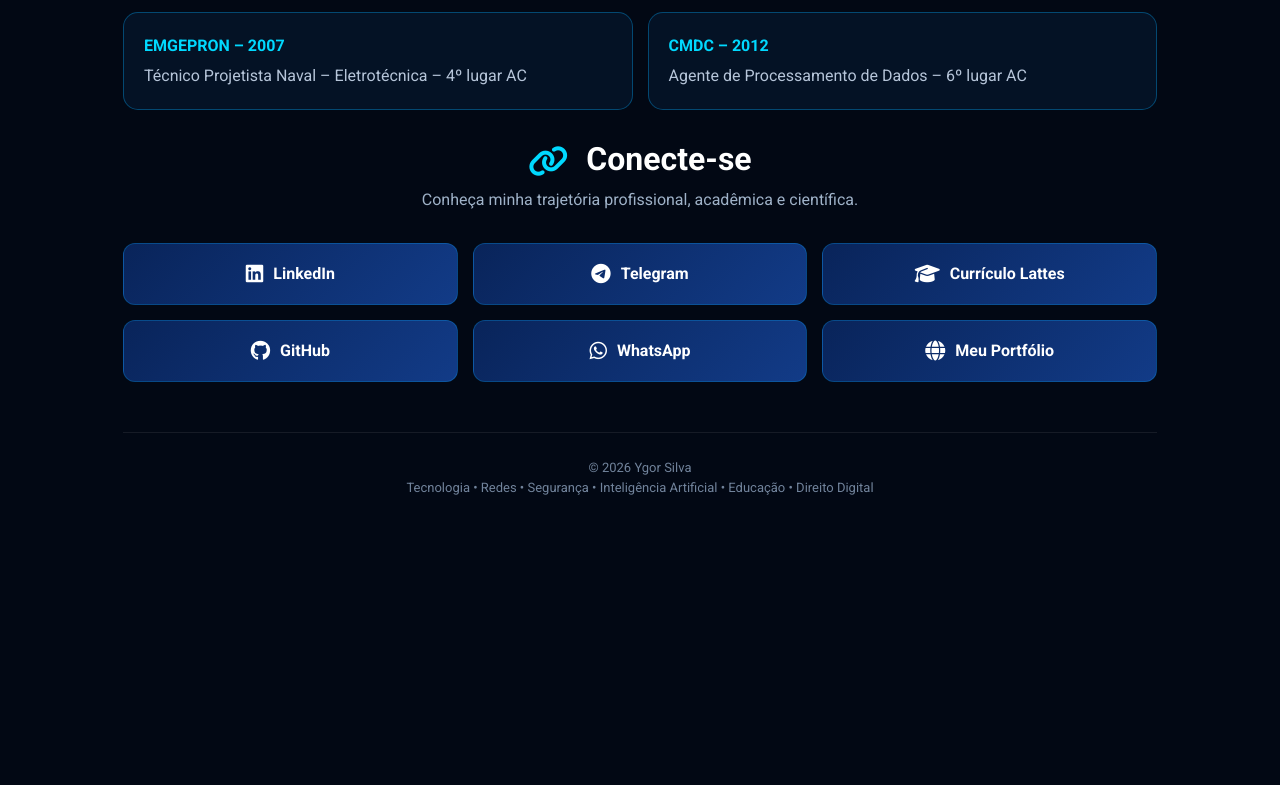
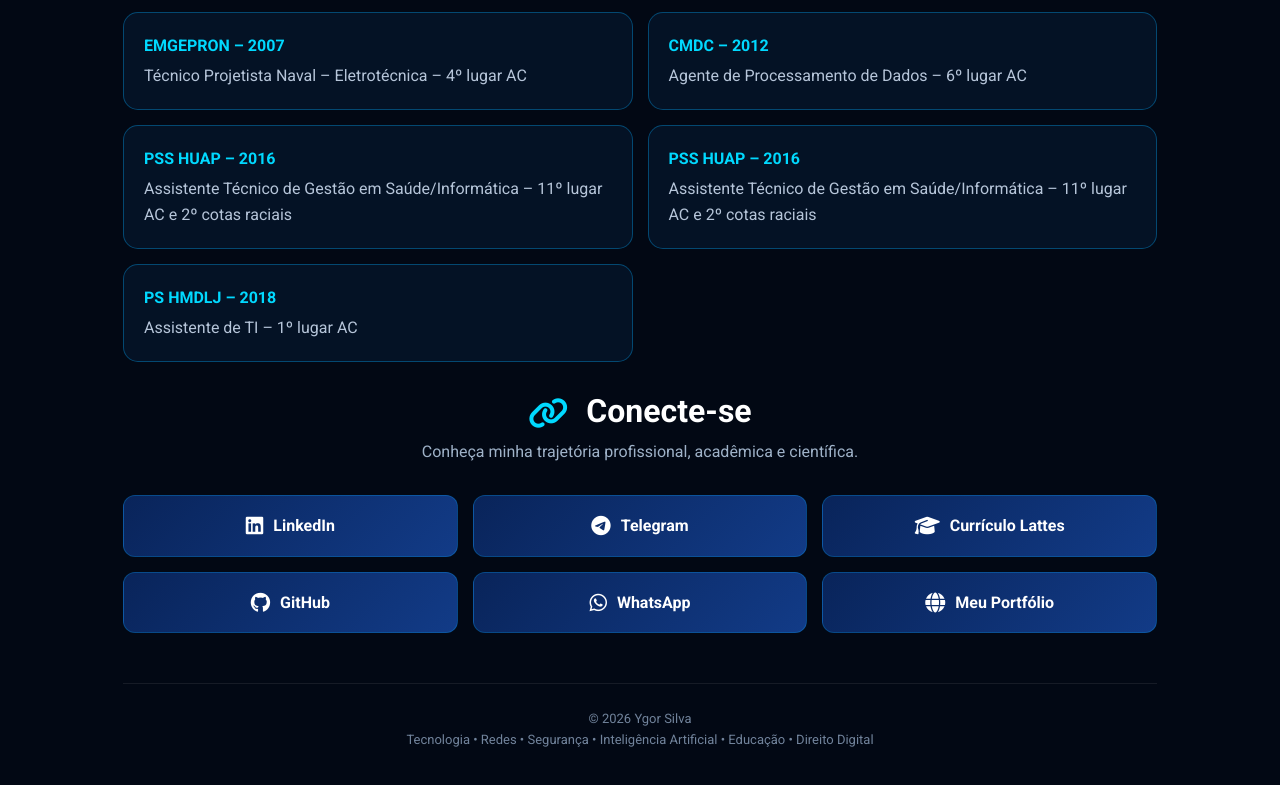
Before and after one commit to Ygordel/Profile-Coach, a plain HTML site: page index.html in a window 1280 px wide. Shown: the part 6778-7563 px from the top of the page. Before the commit the page ends 7397 px from the top, so only its background shows below. Drawn offline with Linux system fonts and the light colour scheme.

Commit message:
Update index.html

```diff
--- a/index.html
+++ b/index.html
@@ -1477,10 +1477,46 @@
                 </div>
 
 
+                <div class="approval">
+
+                    <strong>
+                        PSS HUAP – 2016
+                    </strong>
+
+                    <p>
+                         Assistente Técnico de Gestão em Saúde/Informática –
+                        11º lugar AC e 2º cotas raciais
+                    </p>
+
+                </div>
+
+                 <div class="approval">
+
+                    <strong>
+                        PSS HUAP – 2016
+                    </strong>
+
+                    <p>
+                         Assistente Técnico de Gestão em Saúde/Informática –
+                        11º lugar AC e 2º cotas raciais
+                    </p>
+
+                </div>
+
+                 <div class="approval">
+
+                    <strong>
+                        PS HMDLJ – 2018
+                    </strong>
+
+                    <p>
+                         Assistente de TI –
+                        1º lugar AC
+                    </p>
+
+                </div>
 
             </section>
-
-
 
             <!-- =================================================
              CONTATOS
```
